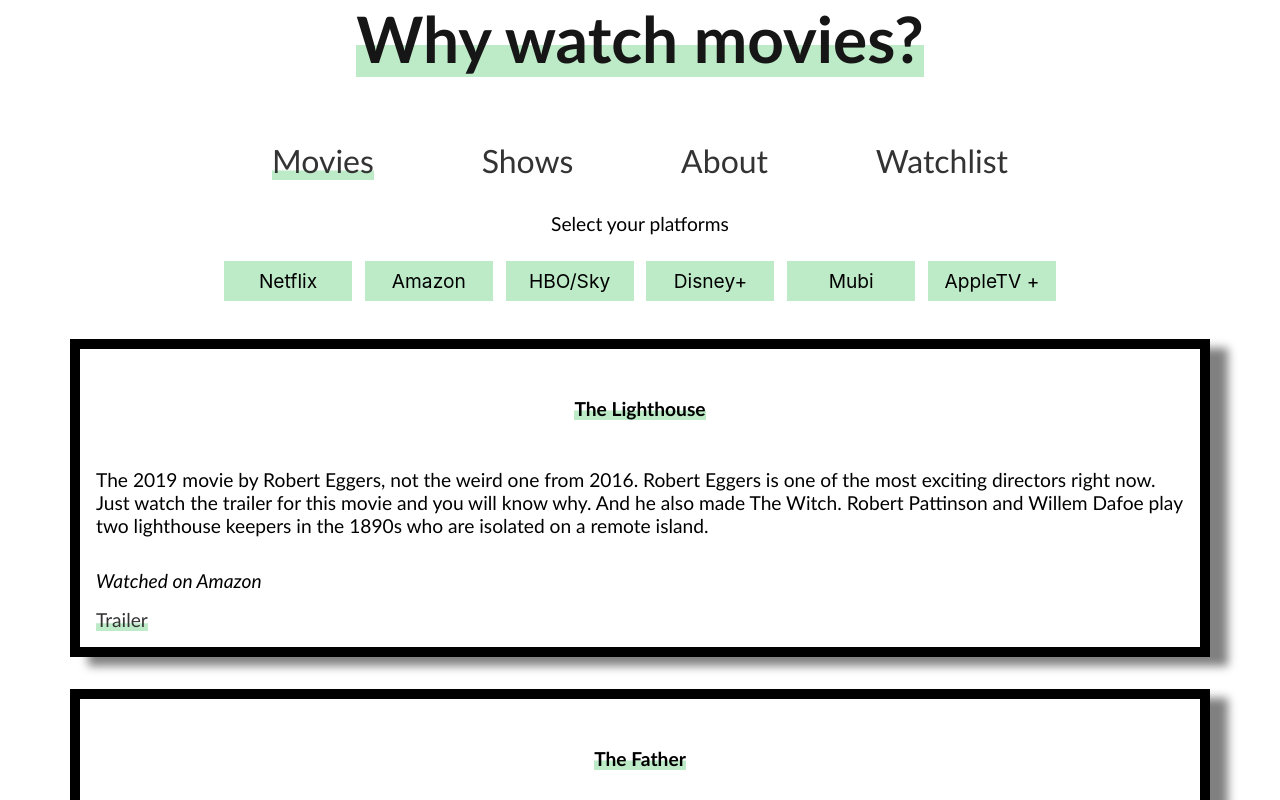
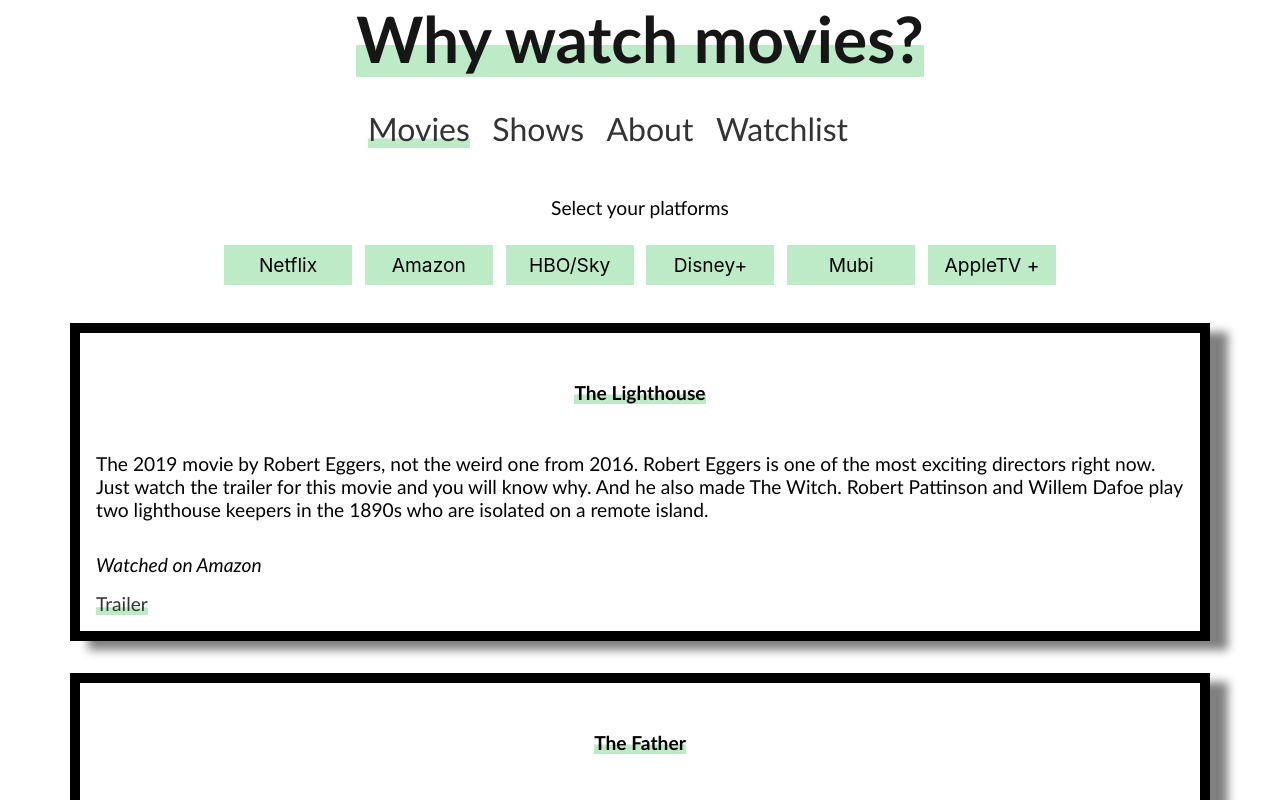
Before and after one commit to severinschmid/movie-blog, a React (Create React App) app: page / in a window 1280 px wide. Shown: the top 800 px of the page. Built offline with nearby package versions, Linux system fonts and the light colour scheme; the HTML template or start-up script is replaced by a standard one.

Commit message:
styling adjustments

```diff
--- a/src/css/App.css
+++ b/src/css/App.css
@@ -47,7 +47,7 @@
 
 .topnav__parent {
   max-width: 46rem;
-  margin: 0 auto;
+  margin: 0rem auto 3rem auto;
 }
 
 .platform {
@@ -61,12 +61,9 @@
   display: flex;
   justify-content: space-between;
   width: auto;
-}
-
-
-.topnav {
+  max-width: 30rem;
   color: #333333;
-  margin: 2rem 0rem;
+  margin: auto 6rem;
   text-decoration: none;
   font-family: var(--font);
 }
@@ -265,3 +262,10 @@ h5 {
     max-width: 90%;
   }
 }
+
+
+@media screen and (min-width: 601px) and (max-width: 660px) {
+  .topnav {
+    margin: auto 5rem;
+  }
+}
```
Also changed, not shown: 1 other file (tests, documents, lock files or other folders).
